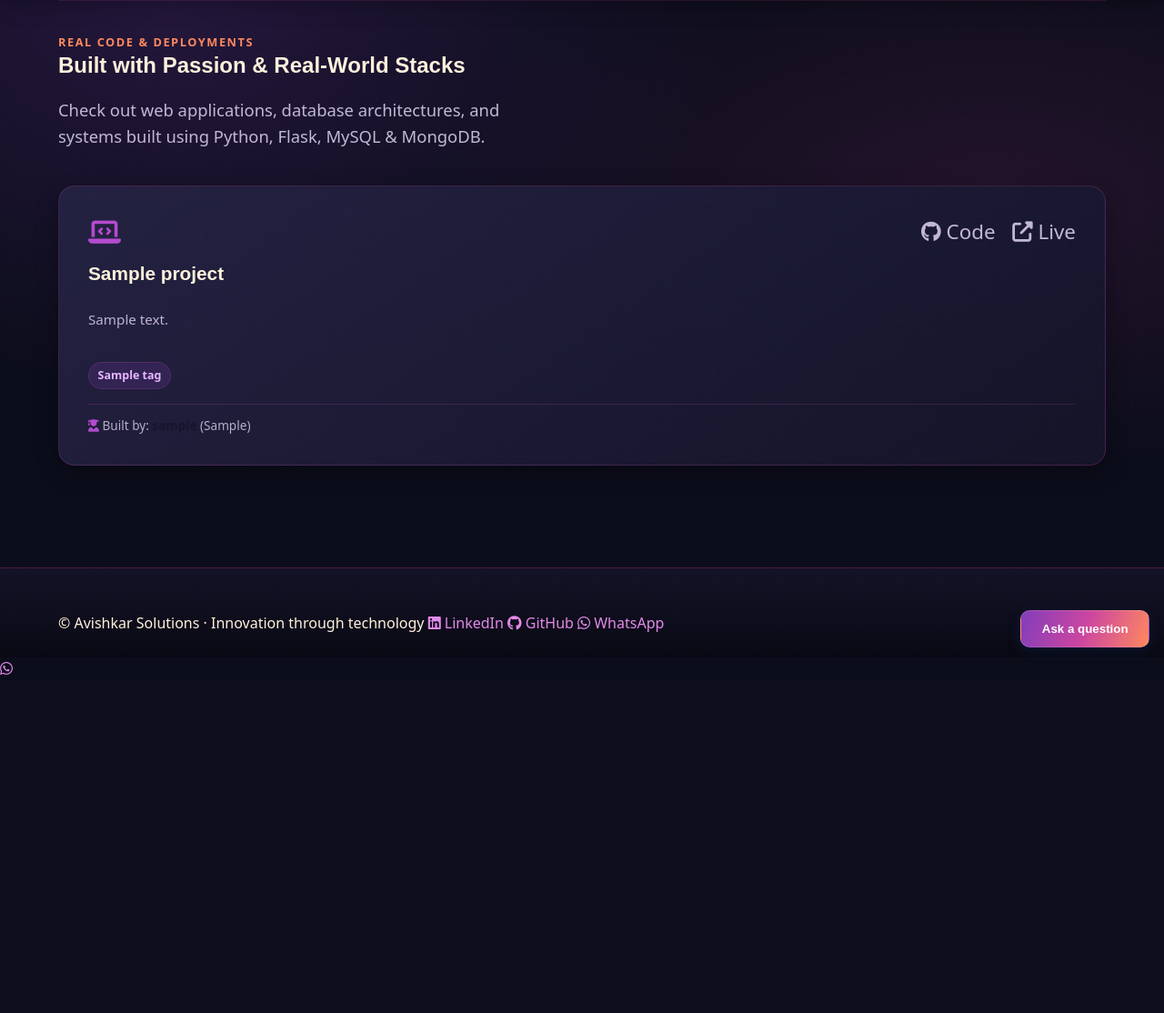
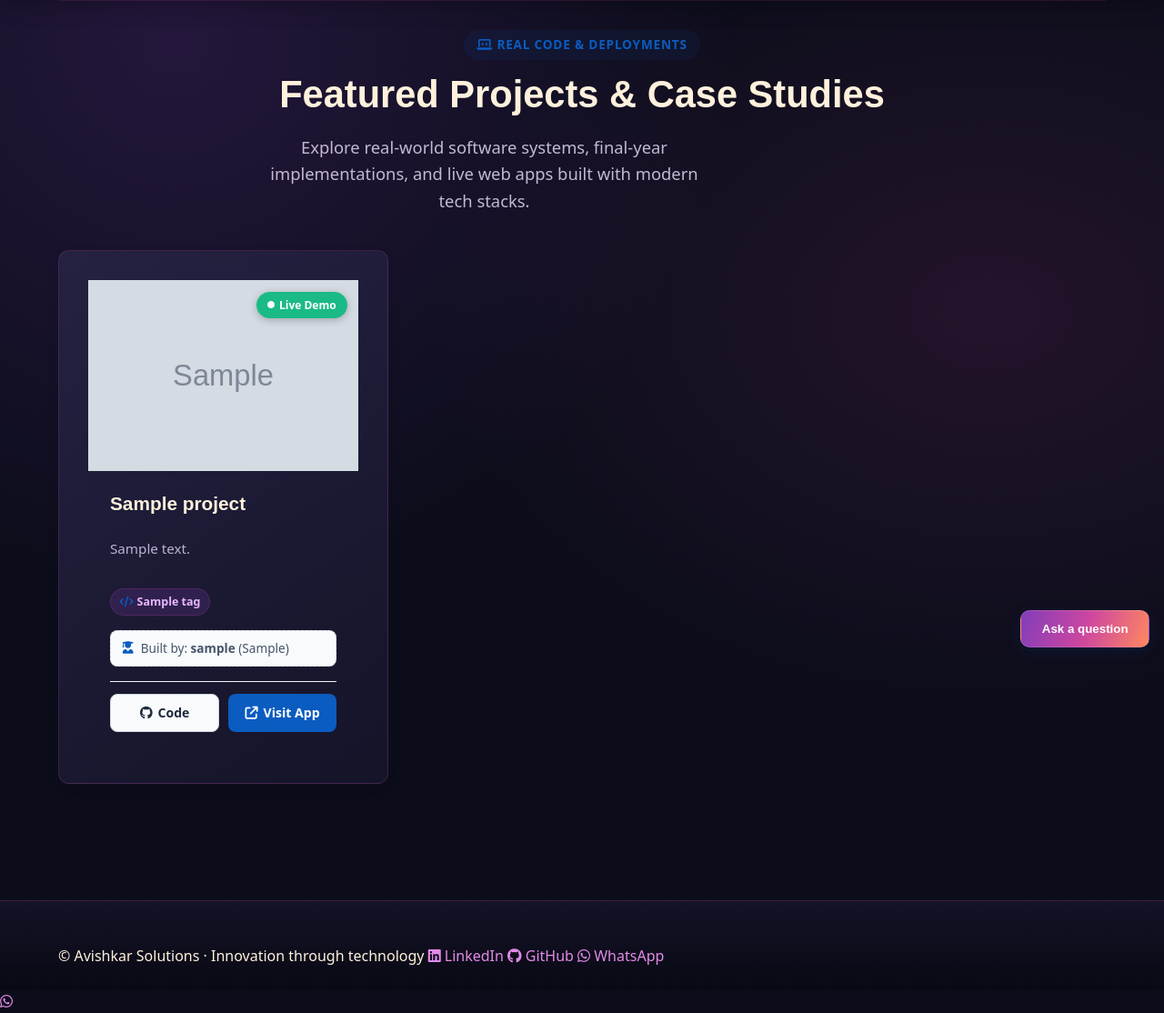
Before and after one commit to Avishkar0245/avishkar-solutions, a Flask app: page /portfolio in a window 1280 px wide. Shown: the part 72-1186 px from the top of the page at 91% size. Before the commit the page ends 814 px from the top, so only its background shows below. Run offline with Flask 3, Linux system fonts and the light colour scheme; grey boxes marked "Sample" are stand-in pictures; a database or web service that is not in the repository returns one stand-in record (values such as "Sample title").

Commit message:
Add rich project thumbnail images to portfolio cards

```diff
--- a/app.py
+++ b/app.py
@@ -42,10 +42,12 @@ SERVICES = [
 PROJECTS = [
     {"title": "Medical Distribution Management System",
      "text": "A Complete Management System for Medical Distributors, Covering Inventory Management, Billing, Purchases, and Sales.",
-     "tags": ["Flask", "Python", "MySQL"], "github": "#", "demo": ""},
+     "tags": ["Flask", "Python", "MySQL"], "github": "#", "demo": "",
+      "image": "https://images.unsplash.com/photo-1576091160399-112ba8d25d1d?w=800&auto=format&fit=crop&q=80"},
     {"title": "GroceryMart",
      "text": "Full-stack grocery web app.",
-     "tags": ["HTML", "CSS", "JavaScript", "Bootstrap", "Python", "MySQL"], "github": "#", "demo": ""},
+     "tags": ["HTML", "CSS", "JavaScript", "Bootstrap", "Python", "MySQL"], "github": "#", "demo": "",
+            "image": "https://images.unsplash.com/photo-1542838132-92c53300491e?w=800&auto=format&fit=crop&q=80"},
 ]
 
 # Deafault About information (backup)
@@ -347,6 +349,7 @@ def admin_add_project():
     tags_raw = request.form.get("tags", "").strip()
     github = request.form.get("github", "#").strip()
     demo = request.form.get("demo", "").strip()
+    image = request.form.get("image", "").strip()
 
     if not title or not text:
         flash("Project title and description are required!", "error")
@@ -634,6 +637,7 @@ def user_submit_project():
     tags_raw = request.form.get("tags", "").strip()
     github = request.form.get("github", "").strip()
     demo = request.form.get("demo", "").strip()
+    image = request.form.get("image", "").strip()
 
     if not title or not text or not github:
         flash("Title, description, and your GitHub repository link are required!", "error")
--- a/static/css/style.css
+++ b/static/css/style.css
@@ -1072,3 +1072,256 @@ footer {
     animation-duration: .01ms !important;
   }
 }
+/* ========================================================
+   MODERN PORTFOLIO CARDS WITH THUMBNAIL IMAGES
+   ======================================================== */
+.portfolio-section {
+  padding-top: 2rem;
+  padding-bottom: 4rem;
+}
+
+.section-header {
+  text-align: center;
+  max-width: 720px;
+  margin: 0 auto 2.5rem;
+}
+
+.section-header .sub-title {
+  display: inline-block;
+  background: rgba(11, 92, 192, 0.08);
+  color: #0b5cc0;
+  font-weight: 700;
+  font-size: 0.85rem;
+  letter-spacing: 0.8px;
+  padding: 0.35rem 0.9rem;
+  border-radius: 20px;
+  margin-bottom: 0.8rem;
+}
+
+.section-header h1 {
+  font-size: clamp(1.8rem, 4vw, 2.6rem);
+  color: #083971;
+  font-weight: 800;
+  margin-bottom: 0.5rem;
+}
+
+.projects-grid {
+  display: grid;
+  grid-template-columns: repeat(auto-fill, minmax(320px, 1fr));
+  gap: 2rem;
+  align-items: stretch;
+}
+
+.project-card {
+  background: #ffffff;
+  border-radius: 12px;
+  border: 1px solid #e2e8f0;
+  overflow: hidden;
+  display: flex;
+  flex-direction: column;
+  transition: transform 0.25s ease, box-shadow 0.25s ease;
+  box-shadow: 0 4px 15px rgba(0, 0, 0, 0.04);
+}
+
+.project-card:hover {
+  transform: translateY(-6px);
+  box-shadow: 0 14px 30px rgba(11, 92, 192, 0.12);
+  border-color: #cbd5e1;
+}
+
+/* Image Wrapper */
+.project-img-wrapper {
+  position: relative;
+  width: 100%;
+  height: 210px;
+  overflow: hidden;
+  background: #0f172a;
+}
+
+.project-img {
+  width: 100%;
+  height: 100%;
+  object-fit: cover;
+  display: block;
+  transition: transform 0.35s ease;
+}
+
+.project-card:hover .project-img {
+  transform: scale(1.05);
+}
+
+/* Fallback Gradient when no image */
+.project-img-placeholder {
+  width: 100%;
+  height: 100%;
+  background: linear-gradient(135deg, #083971 0%, #0b5cc0 50%, #0eaa9c 100%);
+  display: flex;
+  flex-direction: column;
+  align-items: center;
+  justify-content: center;
+  color: #ffffff;
+  gap: 8px;
+  padding: 1.5rem;
+  text-align: center;
+}
+
+.project-img-placeholder i {
+  font-size: 2.5rem;
+  opacity: 0.9;
+}
+
+.project-img-placeholder span {
+  font-weight: 600;
+  font-size: 1.05rem;
+}
+
+/* Live Badge on Image */
+.project-badges {
+  position: absolute;
+  top: 12px;
+  right: 12px;
+}
+
+.badge-live {
+  background: rgba(16, 185, 129, 0.95);
+  color: #ffffff;
+  font-size: 0.75rem;
+  font-weight: 700;
+  padding: 0.3rem 0.75rem;
+  border-radius: 20px;
+  text-decoration: none;
+  display: inline-flex;
+  align-items: center;
+  gap: 5px;
+  box-shadow: 0 2px 8px rgba(0,0,0,0.25);
+}
+
+.badge-live i {
+  font-size: 0.5rem;
+}
+
+/* Project Body */
+.project-body {
+  padding: 1.5rem;
+  display: flex;
+  flex-direction: column;
+  flex-grow: 1;
+}
+
+.project-title {
+  font-size: 1.25rem;
+  font-weight: 700;
+  color: #083971;
+  margin-bottom: 0.5rem;
+}
+
+.project-desc {
+  color: #475569;
+  font-size: 0.92rem;
+  line-height: 1.55;
+  margin-bottom: 1rem;
+  flex-grow: 1;
+}
+
+/* Tech Tags */
+.tags {
+  display: flex;
+  flex-wrap: wrap;
+  gap: 6px;
+  margin-bottom: 1rem;
+}
+
+.tag-badge {
+  background: #f8fafc;
+  color: #334155;
+  font-size: 0.8rem;
+  font-weight: 600;
+  padding: 0.2rem 0.6rem;
+  border-radius: 6px;
+  border: 1px solid #e2e8f0;
+  display: inline-flex;
+  align-items: center;
+  gap: 4px;
+}
+
+.tag-badge i {
+  color: #0b5cc0;
+  font-size: 0.75rem;
+}
+
+/* Student Credit */
+.project-author {
+  display: flex;
+  align-items: center;
+  gap: 8px;
+  background: #f8fafc;
+  border: 1px dashed #cbd5e1;
+  padding: 0.5rem 0.8rem;
+  border-radius: 8px;
+  font-size: 0.85rem;
+  color: #475569;
+  margin-bottom: 1rem;
+}
+
+.project-author i {
+  color: #0b5cc0;
+}
+
+/* Action Buttons */
+.project-actions {
+  display: flex;
+  gap: 10px;
+  margin-top: auto;
+  padding-top: 0.8rem;
+  border-top: 1px solid #f1f5f9;
+}
+
+.btn-proj-code {
+  flex: 1;
+  text-align: center;
+  background: #f8fafc;
+  color: #1e293b;
+  border: 1px solid #cbd5e1;
+  padding: 0.55rem 0.9rem;
+  border-radius: 8px;
+  font-weight: 600;
+  font-size: 0.88rem;
+  text-decoration: none;
+  display: inline-flex;
+  align-items: center;
+  justify-content: center;
+  gap: 6px;
+  transition: all 0.2s;
+}
+
+.btn-proj-code:hover {
+  background: #0f172a;
+  color: #ffffff;
+}
+
+.btn-proj-demo {
+  flex: 1;
+  text-align: center;
+  background: #0b5cc0;
+  color: #ffffff;
+  padding: 0.55rem 0.9rem;
+  border-radius: 8px;
+  font-weight: 600;
+  font-size: 0.88rem;
+  text-decoration: none;
+  display: inline-flex;
+  align-items: center;
+  justify-content: center;
+  gap: 6px;
+  transition: all 0.2s;
+}
+
+.btn-proj-demo:hover {
+  background: #083971;
+}
+
+@media (max-width: 640px) {
+  .projects-grid {
+    grid-template-columns: 1fr;
+  }
+}
--- a/templates/admin_dashboard.html
+++ b/templates/admin_dashboard.html
@@ -486,6 +486,9 @@
                         <label>Live Demo URL (Optional)</label>
                         <input type="url" name="demo" placeholder="https://your-demo.com">
                     </div>
+                         <label>Project Thumbnail / Image URL (Optional)
+                         <input type="url" name="image" placeholder="https://images.unsplash.com/... or direct image link">
+                    </label>
                 </div>
                 <button type="submit" class="btn-submit"><i class="fas fa-upload"></i> Publish Project</button>
             </form>
--- a/templates/portfolio.html
+++ b/templates/portfolio.html
@@ -2,43 +2,69 @@
 {% block title %}Portfolio & Live Projects | {{ site.name }}{% endblock %}
 
 {% block content %}
-<section class="block" style="padding-top: 2rem;">
+<section class="block portfolio-section">
+  <!-- SECTION HEADER -->
   <div class="section-header">
-    <span class="sub-title">REAL CODE & DEPLOYMENTS</span>
-    <h1>Built with Passion & Real-World Stacks</h1>
-    <p class="lead">Check out web applications, database architectures, and systems built using Python, Flask, MySQL & MongoDB.</p>
+    <span class="sub-title"><i class="fas fa-laptop-code"></i> REAL CODE & DEPLOYMENTS</span>
+    <h1>Featured Projects & Case Studies</h1>
+    <p class="lead">Explore real-world software systems, final-year implementations, and live web apps built with modern tech stacks.</p>
   </div>
 
-  <div class="grid-cards">
+  <!-- PROJECTS GRID -->
+  <div class="projects-grid">
     {% for p in projects %}
     <div class="card project-card">
-      <div class="project-header">
-        <i class="fas fa-laptop-code" style="font-size: 1.8rem; color: var(--primary);"></i>
-        <div class="project-links">
+
+      <!-- 1. PROJECT IMAGE / THUMBNAIL -->
+      <div class="project-img-wrapper">
+        {% if p.get('image') and p.get('image').strip() %}
+          <img src="{{ p.get('image') }}" alt="{{ p.title }}" class="project-img" loading="lazy" onerror="this.onerror=null; this.src='https://images.unsplash.com/photo-1555066931-4365d14bab8c?w=800&auto=format&fit=crop&q=80';">
+        {% else %}
+          <div class="project-img-placeholder">
+            <i class="fas fa-layer-group"></i>
+            <span>{{ p.title }}</span>
+          </div>
+        {% endif %}
+
+        <!-- Live Demo Badge on Image (if available) -->
+        {% if p.demo and p.demo != '' and p.demo != '#' %}
+          <div class="project-badges">
+            <a href="{{ p.demo }}" target="_blank" class="badge-live"><i class="fas fa-circle"></i> Live Demo</a>
+          </div>
+        {% endif %}
+      </div>
+
+      <!-- 2. PROJECT BODY -->
+      <div class="project-body">
+        <h3 class="project-title">{{ p.title }}</h3>
+        <p class="project-desc">{{ p.text }}</p>
+
+        <!-- TECH STACK TAGS -->
+        <div class="tags">
+          {% for t in p.tags %}
+            <span class="tag-badge"><i class="fas fa-code"></i> {{ t }}</span>
+          {% endfor %}
+        </div>
+
+        <!-- STUDENT AUTHOR CREDIT (if added by student) -->
+        {% if p.get('user_name') %}
+        <div class="project-author">
+          <i class="fas fa-user-graduate"></i>
+          <span>Built by: <b>{{ p.get('user_name') }}</b> {% if p.get('user_college') %}({{ p.get('user_college') }}){% endif %}</span>
+        </div>
+        {% endif %}
+
+        <!-- ACTION BUTTONS -->
+        <div class="project-actions">
           {% if p.github and p.github != '#' %}
-            <a href="{{ p.github }}" target="_blank" title="GitHub Source Code"><i class="fab fa-github"></i> Code</a>
+            <a href="{{ p.github }}" target="_blank" class="btn-proj-code"><i class="fab fa-github"></i> Code</a>
           {% endif %}
-          {% if p.demo and p.demo != '' %}
-            <a href="{{ p.demo }}" target="_blank" title="Live Website Demo"><i class="fas fa-external-link-alt"></i> Live</a>
+          {% if p.demo and p.demo != '' and p.demo != '#' %}
+            <a href="{{ p.demo }}" target="_blank" class="btn-proj-demo"><i class="fas fa-arrow-up-right-from-square"></i> Visit App</a>
           {% endif %}
         </div>
+
       </div>
-
-      <h3>{{ p.title }}</h3>
-      <p>{{ p.text }}</p>
-
-      <div class="tags" style="margin-top: 1.2rem;">
-        {% for t in p.tags %}<span>{{ t }}</span>{% endfor %}
-      </div>
-
-      <!-- जर प्रोजेक्ट विद्यार्थ्याने बनवला असेल तर (Loop च्या आत) -->
-      {% if p.get('user_name') %}
-      <div style="margin-top: 1rem; padding-top: 0.8rem; border-top: 1px solid var(--line); font-size: 0.85rem; color: var(--mute);">
-        <i class="fas fa-user-graduate" style="color: var(--primary);"></i>
-        Built by: <b style="color: var(--navy);">{{ p.get('user_name') }}</b> ({{ p.get('user_college') }})
-      </div>
-      {% endif %}
-
     </div>
     {% endfor %}
   </div>
```
Also changed, not shown: templates/user_dashboard.html (+6 -3 lines).
